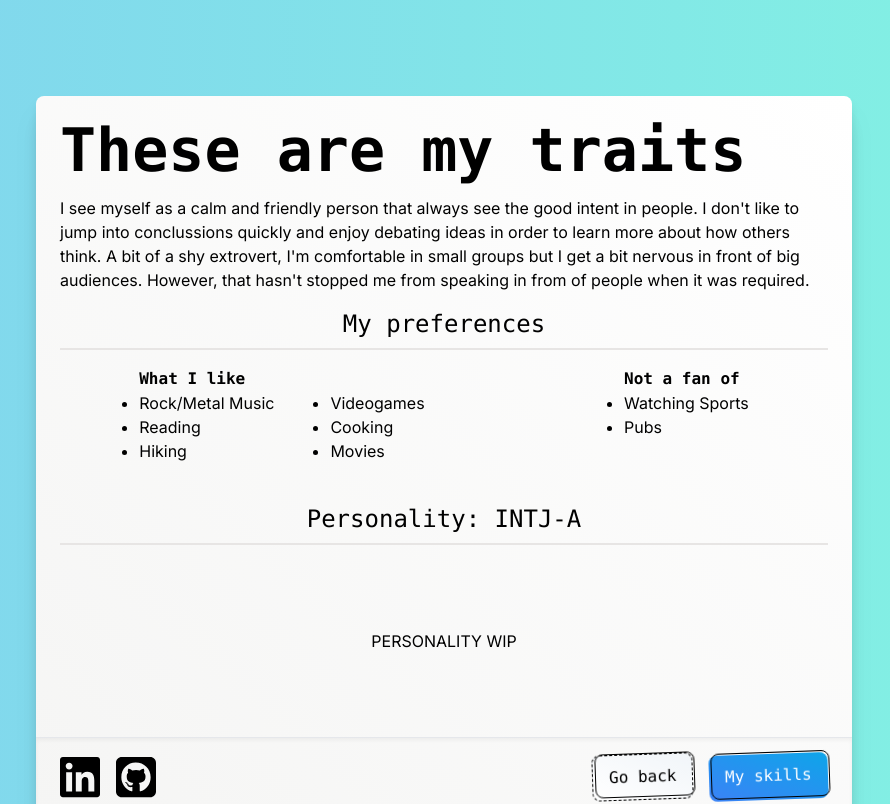
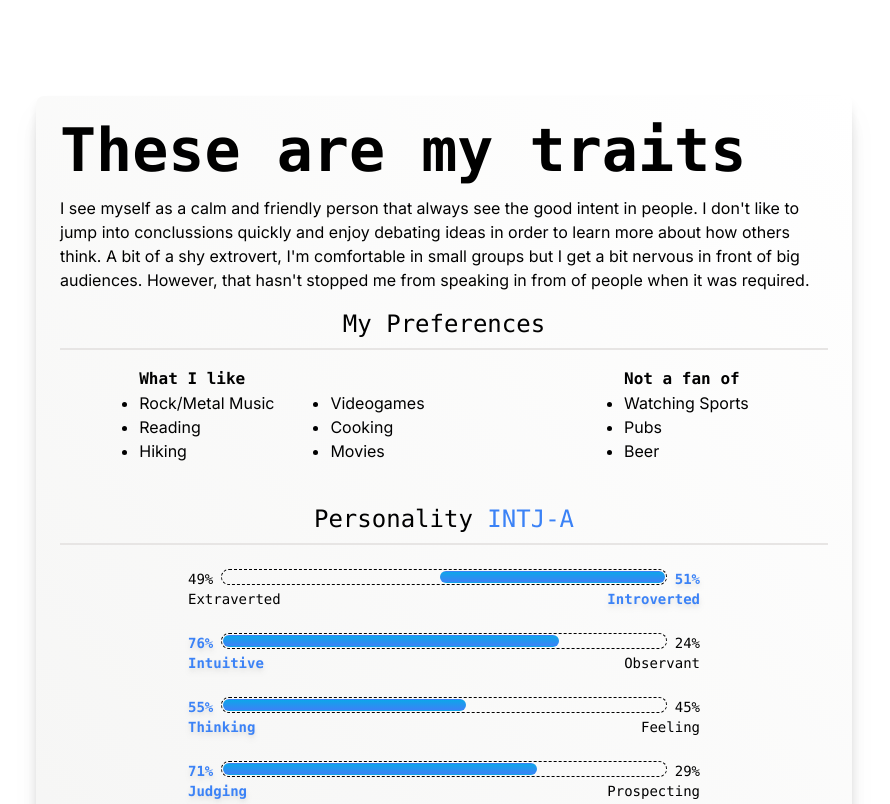
Before and after one commit to guillermo-segura/guillermo-segura.github.io, a Next.js app: page /traits in a window 1280 px wide. Shown: the top 804 px of the page, without its empty margins (196-1086 px from the left). Built offline with nearby package versions, Linux system fonts and the light colour scheme.

Commit message:
feat: added loadingbar and updated traits

```diff
--- a/src/app/globals.css
+++ b/src/app/globals.css
@@ -14,28 +14,8 @@
   }
 }
 
-body {
-  color: rgb(var(--foreground-rgb));
-  background: linear-gradient(90deg, #f1a4e9, #da97f3, #81d2ef, #83fbdf);
-	background-size: 400% 400%;
-	animation: gradient 10s ease infinite;
-	height: 100vh;
-}
-
 @layer utilities {
   .text-balance {
     text-wrap: balance;
   }
 }
-
-@keyframes gradient {
-	0% {
-		background-position: 0% 50%;
-	}
-	50% {
-		background-position: 100% 50%;
-	}
-	100% {
-		background-position: 0% 50%;
-	}
-}
--- a/src/app/layout.tsx
+++ b/src/app/layout.tsx
@@ -1,17 +1,20 @@
 import type { Metadata } from "next";
 import { Inter } from "next/font/google";
+
+import Card from "@/components/Card/Card";
+import { gradientBg } from "@/utils/classnames";
 import "./globals.css";
-import Card from "@/components/Card/Card";
 
 const inter = Inter({ subsets: ["latin"] });
 
 const classNames = {
   container: 'flex min-h-screen flex-col items-center justify-between p-24',
+  body: `${gradientBg} bg-4xl`,
 };
 
 export const metadata: Metadata = {
-  title: "Create Next App",
-  description: "Generated by create next app",
+  title: "My name is Guillermo!",
+  description: "Guillermo's page",
 };
 
 export default function RootLayout({
@@ -21,7 +24,7 @@ export default function RootLayout({
 }>) {
   return (
     <html lang="en">
-      <body className={inter.className}>
+      <body className={`${inter.className} ${classNames.body}`}>
         <main className={classNames.container}>
           <Card>
             {children}
--- a/src/app/traits/page.tsx
+++ b/src/app/traits/page.tsx
@@ -4,6 +4,8 @@ import CardHeader from "@/components/Card/CardHeader";
 import content from '@/content/content.json';
 import data from './traits';
 import BodyHeader from "@/components/Body/BodyHeader";
+import Link from "@/components/Link/Link";
+import LoadingBar from "@/components/LoadingBar/LoadingBar";
 
 const classNames = {
   body: 'flex flex-col px-6 space-y-6',
@@ -21,10 +23,16 @@ export default function Page() {
       <div className={classNames.body}>
         <BodyList
           data={data.preferences}
-          header="My preferences"
+          header="My Preferences"
         />
-        <BodyHeader>Personality: <a href="https://www.16personalities.com/intj-personality">INTJ-A</a></BodyHeader>
-        <div className="flex justify-center items-center h-36">PERSONALITY WIP</div>
+        <BodyHeader>Personality <Link href="https://www.16personalities.com/intj-personality">INTJ-A</Link></BodyHeader>
+        <div className="w-2/3 self-center space-y-6">
+          <LoadingBar rightLabel="Introverted" leftLabel="Extraverted" status={51} right />
+          <LoadingBar leftLabel="Intuitive" rightLabel="Observant" status={76} />
+          <LoadingBar leftLabel="Thinking" rightLabel="Feeling" status={55} />
+          <LoadingBar leftLabel="Judging" rightLabel="Prospecting" status={71} />
+          <LoadingBar leftLabel="Assertive" rightLabel="Turbulent" status={81} />
+        </div>
       </div>
 
       <CardFooter home skills />
--- a/src/app/traits/traits.ts
+++ b/src/app/traits/traits.ts
@@ -11,6 +11,7 @@ const data = {
     "Not a fan of": [
       'Watching Sports',
       'Pubs',
+      'Beer',
     ],
   },
 };
--- /dev/null
+++ b/src/components/Link/Link.tsx
@@ -0,0 +1,16 @@
+interface LinkProps {
+  href: string;
+  children: string;
+}
+
+export default function Link({ children, href }: LinkProps) {
+  return (
+    <a
+      href={href}
+      target="_blank"
+      className="font-mono text-blue-500 hover:bg-gradient-to-bl transition-all hover:from-sky-500 hover:to-blue-500 hover:text-white"
+    >
+      {children}
+    </a>
+  );
+}
--- /dev/null
+++ b/src/components/LoadingBar/LoadingBar.tsx
@@ -0,0 +1,75 @@
+const classNames = {
+  container: 'w-full flex flex-row items-base space-x-2',
+  label: 'font-mono text-sm',
+  labelHighlighted: 'font-bold text-blue-500 drop-shadow-md',
+  labelContainer: 'flex flex-row justify-between',
+  progressContainer: 'box-border w-full h-4 rounded-full border border-dashed border-black p-px',
+  progressBarL: 'bg-gradient-to-b from-sky-500 to-blue-500 h-full rounded-full border border-transparent',
+  progressBarR: 'bg-gradient-to-b from-sky-500 to-blue-500 h-full rounded-full border border-transparent ml-auto',
+};
+
+export interface LoadingBarProps {
+  leftLabel: string;
+  rightLabel: string;
+  status?: number;
+  right?: boolean;
+}
+
+export default function LoadingBar({ leftLabel = '', rightLabel = '', status = 0, right = false }: LoadingBarProps) {
+  return (
+    <div>
+      {right && (
+        <>
+          <div className={classNames.container}>
+            <div className={classNames.label}>
+                <span>{100 - status}%</span>
+              </div>
+            <div className={classNames.progressContainer}>
+              <div className={classNames.progressBarR} style={{ width: `${status}%`}}></div>
+            </div>
+            <div className={classNames.label}>
+              <span className={classNames.labelHighlighted}>
+                {status}%
+              </span>
+            </div>
+          </div>
+
+          <div className={classNames.labelContainer}>
+            <div className={classNames.label}>
+              <span>{leftLabel}</span>
+            </div>
+            <div className={classNames.label}>
+              <span className={classNames.labelHighlighted}>{rightLabel}</span>
+            </div>
+          </div>
+        </>
+      )}
+
+      {!right && (
+        <>
+          <div className={classNames.container}>
+            <div className={classNames.label}>
+                <span className={classNames.labelHighlighted}>{status}%</span>
+              </div>
+            <div className={classNames.progressContainer}>
+              <div className={classNames.progressBarL} style={{ width: `${status}%`}}></div>
+            </div>
+            <div className={classNames.label}>
+              <span>{100 - status}%</span>
+            </div>
+          </div>
+
+          <div className={classNames.labelContainer}>
+            <div className={classNames.label}>
+              <span className={classNames.labelHighlighted}>{leftLabel}</span>
+            </div>
+
+            <div className={classNames.label}>
+              <span>{rightLabel}</span>
+            </div>
+          </div>
+        </>
+      )}
+    </div>
+  );
+}
--- /dev/null
+++ b/src/utils/classnames.ts
@@ -0,0 +1 @@
+export const gradientBg = 'bg-gradient-to-r from-[#F875A7] via-[#75A7F8] to-[#A7F875] bg-4xl animate-bg-gradient';
--- a/tailwind.config.ts
+++ b/tailwind.config.ts
@@ -13,6 +13,18 @@ const config: Config = {
         "gradient-conic":
           "conic-gradient(from 180deg at 50% 50%, var(--tw-gradient-stops))",
       },
+      backgroundSize: {
+        "4xl": "300%"
+      },
+      animation: {
+        'bg-gradient': 'gradient 15s ease infinite',
+      },
+      keyframes: {
+        gradient: {
+          '0%, 100%': { backgroundPosition: '0% 50%' },
+          '50%': { backgroundPosition: '100% 50%' },
+        }
+      }
     },
   },
   plugins: [],
```
